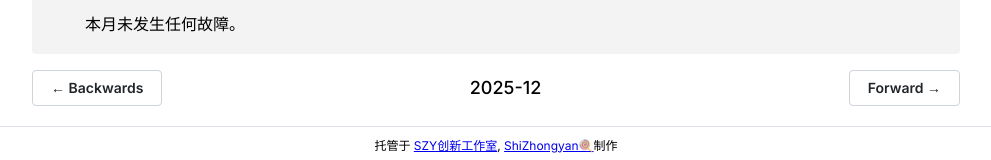
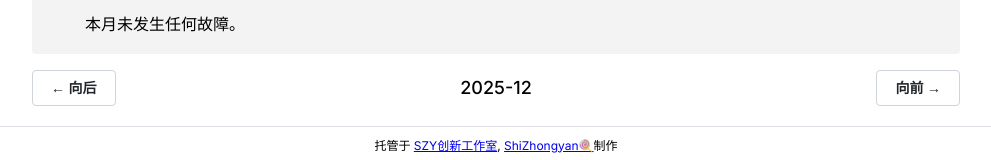
Before and after one commit to SZYInnovationStudio/SZYSTUDIOUPTIMEFLARE, a Next.js app: page /incidents in a window 1280 px wide. Shown: the part 188-348 px from the top of the page, without its empty margins (144-1135 px from the left). Built offline with nearby package versions, Linux system fonts and the light colour scheme.

Commit message:
Update button text to Chinese for navigation

```diff
--- a/pages/incidents.tsx
+++ b/pages/incidents.tsx
@@ -113,13 +113,13 @@ export default function IncidentsPage() {
             </Box>
             <Group justify="space-between" mt="md">
               <Button variant="default" onClick={() => (window.location.hash = prev)}>
-                ← Backwards
+                ← 向后
               </Button>
               <Box style={{ alignSelf: 'center', fontWeight: 500, fontSize: 18 }}>
                 {selectedMonth}
               </Box>
               <Button variant="default" onClick={() => (window.location.hash = next)}>
-                Forward →
+                向前 →
               </Button>
             </Group>
           </Container>
```
